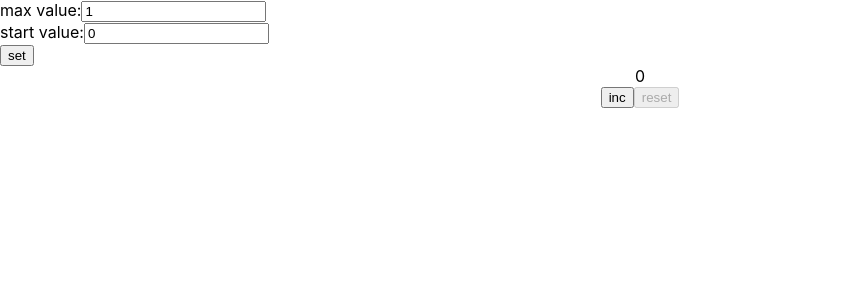
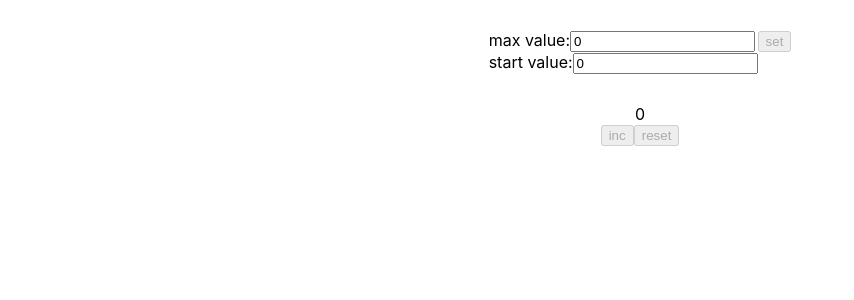
Before and after one commit to saw-code/it-counter, a React (Create React App) app: page / in a window 1280 px wide. Shown: the top 300 px of the page, without its empty margins (0-854 px from the left). Built offline with nearby package versions, Linux system fonts and the light colour scheme.

Commit message:
modified in redux

```diff
--- a/package.json
+++ b/package.json
@@ -10,9 +10,12 @@
     "@types/node": "^16.7.13",
     "@types/react": "^18.0.0",
     "@types/react-dom": "^18.0.0",
+    "@types/react-redux": "^7.1.25",
     "react": "^18.2.0",
     "react-dom": "^18.2.0",
+    "react-redux": "^8.0.5",
     "react-scripts": "5.0.1",
+    "redux": "^4.2.1",
     "typescript": "^4.4.2",
     "web-vitals": "^2.1.0"
   },
--- a/src/App.tsx
+++ b/src/App.tsx
@@ -3,18 +3,28 @@ import './App.css';
 import {UniversalButton} from "./components/UniversalButton";
 import {Increment} from "./components/Increment";
 import {SetValue} from "./components/SetValue";
+import style from "./components/UniversalCSS.module.css"
+import {useDispatch, useSelector} from "react-redux";
+import {AppRootStateType} from "./store/store";
+import {
+  changeIncrementAC,
+  InitialStateTypes,
+  setDisabledStateAC,
+  setIncrementAC,
+  setMaxAC,
+  setStartAC
+} from "./store/count-reducer";
 
 function App() {
-  const [increment, setIncrement] = useState<number>(0)
-  const [startValue, setStartValue] = useState<number>(0)
-  const [maxValue, setMaxValue] = useState<number>(1)
-  const [disabledState, setDisabledState] = useState<boolean>(false)
+  const count = useSelector<AppRootStateType, InitialStateTypes>(state => state.count)
+
+  const dispatch = useDispatch()
 
   const setToLocalStorageHandler = () => {
-    localStorage.setItem('startValue', JSON.stringify(startValue))
-    localStorage.setItem('maxValue', JSON.stringify(maxValue))
-    setIncrement(startValue)
-    setDisabledState(false)
+    localStorage.setItem('startValue', JSON.stringify(count.startValue))
+    localStorage.setItem('maxValue', JSON.stringify(count.maxValue))
+    dispatch(setIncrementAC(count.startValue))
+    dispatch(setDisabledStateAC(false))
   }
 
   const getFromLocalHandler = () => {
@@ -23,27 +33,27 @@ function App() {
     if (startValueAsString && maxValueAsString) {
       let newStartValue = JSON.parse(startValueAsString)
       let newMaxValue = JSON.parse(maxValueAsString)
-      setStartValue(newStartValue)
-      setMaxValue(newMaxValue)
-      setIncrement(newStartValue)
+      dispatch(setStartAC(newStartValue))
+      dispatch(setMaxAC(newMaxValue))
+      dispatch(setIncrementAC(newStartValue))
     }
   }
 
   const changeIncrement = () => {
-    setIncrement(increment + 1)
+    dispatch(changeIncrementAC(1))
   }
 
   const resetIncrement = () => {
-    setIncrement(startValue)
+    dispatch(setIncrementAC(count.startValue))
   }
 
   useEffect(() => {
     getFromLocalHandler()
   }, [])
 
-  const forDisabledSetButton = startValue >= maxValue || (startValue || maxValue) < 0
-  const forDisabledIncButton = increment === maxValue || forDisabledSetButton
-  const forDisabledResetButton = increment === 0 || forDisabledSetButton
+  const forDisabledSetButton = count.startValue >= count.maxValue || (count.startValue || count.maxValue) < 0
+  const forDisabledIncButton = count.increment === count.maxValue || forDisabledSetButton
+  const forDisabledResetButton = count.increment === 0 || forDisabledSetButton
 
   let stringValueForCounter = `enter values and press 'set'`
 
@@ -51,17 +61,12 @@ function App() {
     stringValueForCounter = "incorrect value!"
   }
 
-  const checkSet = disabledState ? stringValueForCounter : increment
+  const checkSet = count.disabledState ? stringValueForCounter : count.increment
 
   return (
     <>
-      <div>
-        <SetValue setStart={setStartValue}
-                  setMax={setMaxValue}
-                  startValue={startValue}
-                  maxValue={maxValue}
-                  setDisabledState={setDisabledState}
-        />
+      <div className={style.setBlock}>
+        <SetValue/>
         <div>
           <UniversalButton titleName={"set"}
                            callBack={setToLocalStorageHandler}
@@ -72,12 +77,12 @@ function App() {
       </div>
 
       <div className="App">
-        <Increment increment={checkSet} maxValue={maxValue}/>
+        <Increment increment={checkSet} maxValue={count.maxValue}/>
         <div>
-          <UniversalButton disabled={disabledState || forDisabledIncButton}
+          <UniversalButton disabled={count.disabledState || forDisabledIncButton}
                            titleName={"inc"}
                            callBack={changeIncrement}/>
-          <UniversalButton disabled={disabledState || forDisabledResetButton}
+          <UniversalButton disabled={count.disabledState  || forDisabledResetButton}
                            titleName={"reset"}
                            callBack={resetIncrement}/>
         </div>
--- a/src/components/SetValue.tsx
+++ b/src/components/SetValue.tsx
@@ -1,26 +1,26 @@
 import React, {ChangeEvent} from 'react';
+import {useDispatch, useSelector} from "react-redux";
+import {AppRootStateType} from "../store/store";
+import {InitialStateTypes, setDisabledStateAC, setMaxAC, setStartAC} from "../store/count-reducer";
 
-type SetValuePropsType = {
-  setStart: (startValue: number) => void
-  setMax: (maxValue: number) => void
-  startValue: number
-  maxValue: number
-  setDisabledState: (disabledState: boolean) => void
-}
 
-export const SetValue = (props: SetValuePropsType) => {
+export const SetValue = () => {
+
+  const count = useSelector<AppRootStateType, InitialStateTypes>(state => state.count)
+
+  const dispatch = useDispatch()
 
   const onChangeMaxValueHandler = (event: ChangeEvent<HTMLInputElement>) => {
-    props.setMax(event.currentTarget.valueAsNumber)
+    dispatch(setMaxAC(event.currentTarget.valueAsNumber))
     if (event) {
-      props.setDisabledState(true)
+      dispatch(setDisabledStateAC(true))
     }
   }
 
   const onChangeStartValueHandler = (event: ChangeEvent<HTMLInputElement>) => {
-    props.setStart(event.currentTarget.valueAsNumber)
+    dispatch(setStartAC(event.currentTarget.valueAsNumber))
     if (event) {
-      props.setDisabledState(true)
+      dispatch(setDisabledStateAC(true))
     }
   }
 
@@ -29,11 +29,11 @@ export const SetValue = (props: SetValuePropsType) => {
       <div>
         <div>
           max value:
-          <input value={props.maxValue} onChange={onChangeMaxValueHandler} type="number" />
+          <input value={count.maxValue} onChange={onChangeMaxValueHandler} type="number" />
         </div>
         <div>
           start value:
-          <input value={props.startValue} onChange={onChangeStartValueHandler} type="number"/>
+          <input value={count.startValue} onChange={onChangeStartValueHandler} type="number"/>
         </div>
       </div>
 
--- a/src/components/UniversalCSS.module.css
+++ b/src/components/UniversalCSS.module.css
@@ -1,3 +1,10 @@
 .counter {
   color: red;
 }
+
+.setBlock {
+  padding: 30px;
+  display: flex;
+  flex-direction: row;
+  justify-content: center;
+}
--- a/src/index.tsx
+++ b/src/index.tsx
@@ -3,14 +3,16 @@ import ReactDOM from 'react-dom/client';
 import './index.css';
 import App from './App';
 import reportWebVitals from './reportWebVitals';
+import {Provider} from "react-redux";
+import {store} from "./store/store";
 
 const root = ReactDOM.createRoot(
   document.getElementById('root') as HTMLElement
 );
 root.render(
-  <React.StrictMode>
+  <Provider store={store}>
     <App />
-  </React.StrictMode>
+  </Provider>
 );
 
 // If you want to start measuring performance in your app, pass a function
--- /dev/null
+++ b/src/store/count-reducer.ts
@@ -0,0 +1,93 @@
+export type InitialStateTypes = {
+  increment: number
+  startValue: number
+  maxValue: number
+  disabledState: boolean
+}
+
+const InitialState: InitialStateTypes = {
+  increment: 0,
+  startValue: 0,
+  maxValue:0,
+  disabledState: false
+}
+
+export const countReducer = (state= InitialState, action: ActionsType): InitialStateTypes => {
+  switch (action.type) {
+    case 'CHANGE_INCREMENT': {
+      return {...state, increment: state.increment + action.payload.value}
+    }
+
+    case 'SET_INCREMENT': {
+      return {...state, increment: action.payload.value}
+    }
+
+    case 'SET_START_VALUE': {
+      return {...state, startValue: action.payload.value}
+    }
+
+    case 'SET_MAX_VALUE': {
+      return {...state, maxValue: action.payload.value}
+    }
+
+    case 'SET_DISABLED_STATE': {
+      return {...state, disabledState: action.payload.value}
+    }
+
+    default:
+      return state
+  }
+}
+
+export type ActionsType =
+  ReturnType<typeof changeIncrementAC> |
+  ReturnType<typeof setIncrementAC> |
+  ReturnType<typeof setStartAC> |
+  ReturnType<typeof setMaxAC>  |
+  ReturnType<typeof setDisabledStateAC>
+
+
+export const changeIncrementAC = (value: number) => {
+  return {
+    type: 'CHANGE_INCREMENT',
+    payload: {
+      value
+    }
+  } as const
+}
+
+export const setIncrementAC = (value: number) => {
+  return {
+    type: 'SET_INCREMENT',
+    payload: {
+      value
+    }
+  } as const
+}
+
+export const setStartAC = (value: number) => {
+  return {
+    type: 'SET_START_VALUE',
+    payload: {
+      value
+    }
+  } as const
+}
+
+export const setMaxAC = (value: number) => {
+  return {
+    type: 'SET_MAX_VALUE',
+    payload: {
+      value
+    }
+  } as const
+}
+
+export const setDisabledStateAC = (value: boolean) => {
+  return {
+    type: 'SET_DISABLED_STATE',
+    payload: {
+      value
+    }
+  } as const
+}
--- /dev/null
+++ b/src/store/store.ts
@@ -0,0 +1,35 @@
+
+
+// объединяя reducer-ы с помощью combineReducers,
+// мы задаём структуру нашего единственного объекта-состояния
+import {combineReducers, legacy_createStore} from "redux";
+import {countReducer} from "./count-reducer";
+
+const rootReducer = combineReducers({
+  count: countReducer
+})
+
+
+// непосредственно создаём store
+export const store = legacy_createStore(rootReducer)
+
+// определить автоматически тип всего объекта состояния
+export type AppRootStateType = ReturnType<typeof rootReducer>
+
+// а это, чтобы можно было в консоли браузера обращаться к store в любой момент
+// @ts-ignore
+window.store = store
+
+
+// В результате const store = legacy_createStore(rootReducer) мы получим следующий объект:
+
+// {
+//   state: {
+//     tasks: {}
+//     todolists: []
+//   }
+//
+//   getState()
+//   dispatch()
+//   subscribe()
+// }
```
Also changed, not shown: 1 other file (tests, documents, lock files or other folders).
